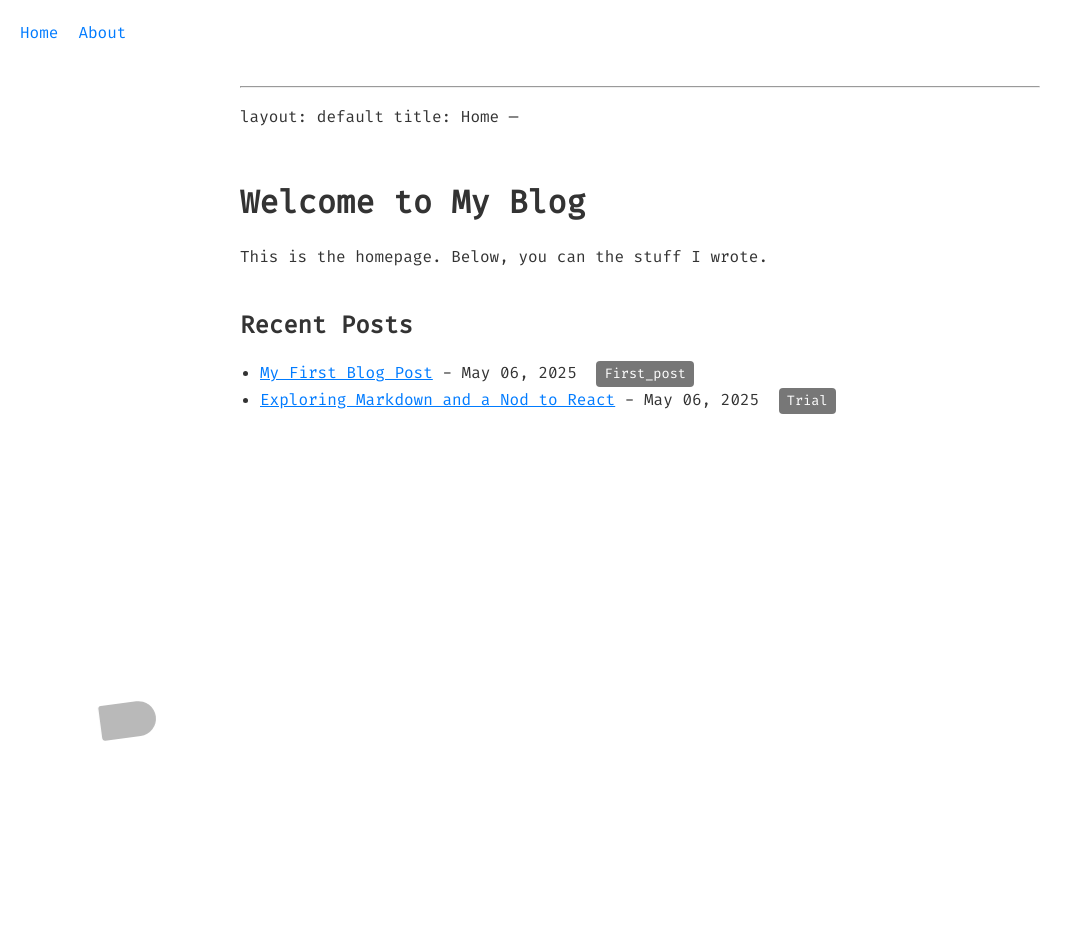
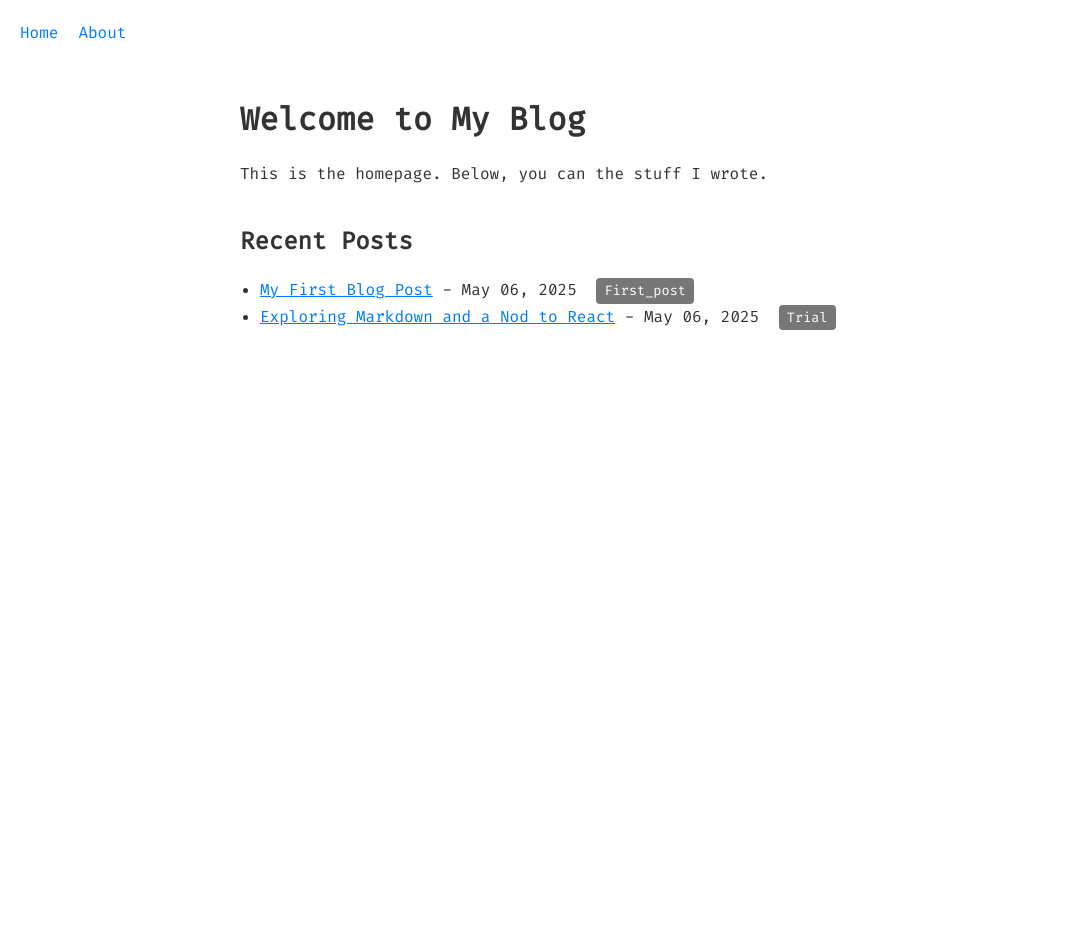
Before and after one commit to barisucarsoy/barisucarsoy.github.io, a Jekyll site: the page built from index.md, in a window 1280 px wide. Shown: the whole page, without its empty margins (0-1082 px from the left). Built offline with Jekyll 4.4.1, drawn with Linux system fonts in a browser that asks for light colours; our own code applies the rules of GitHub Pages for plain Markdown files; after the commit the page ends 900 px from its top, so only the background shows below that; part of the change alters nothing that is shown.

Commit message:
Update index.md

```diff
--- a/index.md
+++ b/index.md
@@ -1,48 +1,3 @@
-<style>
-body {
-  /* Ensures content has some space and doesn't overlap weirdly if body is too small */
-  min-height: 100vh;
-}
-
-#rocket-animation {
-  position: fixed;
-  /* Centering the animation */
-  top: 80%; /* Lower down the page */
-  left: 10%; /* More to the left */
-  width: 80px;
-  height: 80px;
-  transform: translate(-50%, -50%) scale(0.7); /* Scale it down a bit */
-  z-index: -1;
-  opacity: 0.4; /* More subtle */
-}
-
-#rocket-engine {
-  width: 50px; /* Smaller engine */
-  height: 80px;
-  background-color: #505050;
-  border-top-left-radius: 25px;
-  border-top-right-radius: 25px;
-  border-bottom-left-radius: 4px;
-  border-bottom-right-radius: 4px;
-  margin: auto;
-  position: relative;
-}
-
-#rocket-engine::after {
-  content: '';
-  position: absolute;
-  bottom: -20px;
-  left: 50%;
-  /* We will control transform and scale via JS for flame flicker */
-  transform: translateX(-50%);
-  width: 20px;
-  height: 0px; /* Start height, will be animated */
-  background: linear-gradient(to top, orange, yellow);
-  border-radius: 50% 50% 20% 20% / 80% 80% 30% 30%;
-  opacity: 0; /* Start opacity, will be animated */
-}
-</style>
-
 ---
 layout: default
 title: Home
@@ -67,43 +22,3 @@ This is the homepage. Below, you can the stuff I wrote.
     </li>
   {% endfor %}
 </ul>
-
-
-<div id="rocket-animation">
-  <div id="rocket-engine"></div> <!-- Engine directly in HTML for simplicity -->
-</div>
-
-<script src="https://cdnjs.cloudflare.com/ajax/libs/animejs/3.2.1/anime.min.js"></script>
-<script>
-document.addEventListener('DOMContentLoaded', function () {
-    anime({
-        targets: '#rocket-engine',
-        rotate: '1turn', // Simpler way to say 360 degrees
-        loop: true,
-        easing: 'linear',
-        duration: 20000 // Slower spin: 20 seconds
-    });
-
-    // Flame animation
-    anime({
-        targets: '#rocket-engine::after',
-        height: [
-            {value: '25px', duration: 200, delay: 100},
-            {value: '35px', duration: 300},
-            {value: '20px', duration: 250}
-        ],
-        opacity: [
-            {value: 0.9, duration: 100},
-            {value: 0.6, duration: 200},
-            {value: 1, duration: 300}
-        ],
-        scaleY: [
-            {value: 1.2, duration: 150, easing: 'easeInOutSine'},
-            {value: 1, duration: 150, easing: 'easeInOutSine'}
-        ],
-        loop: true,
-        direction: 'alternate',
-        easing: 'easeInOutSine'
-    });
-});
-</script>
```
